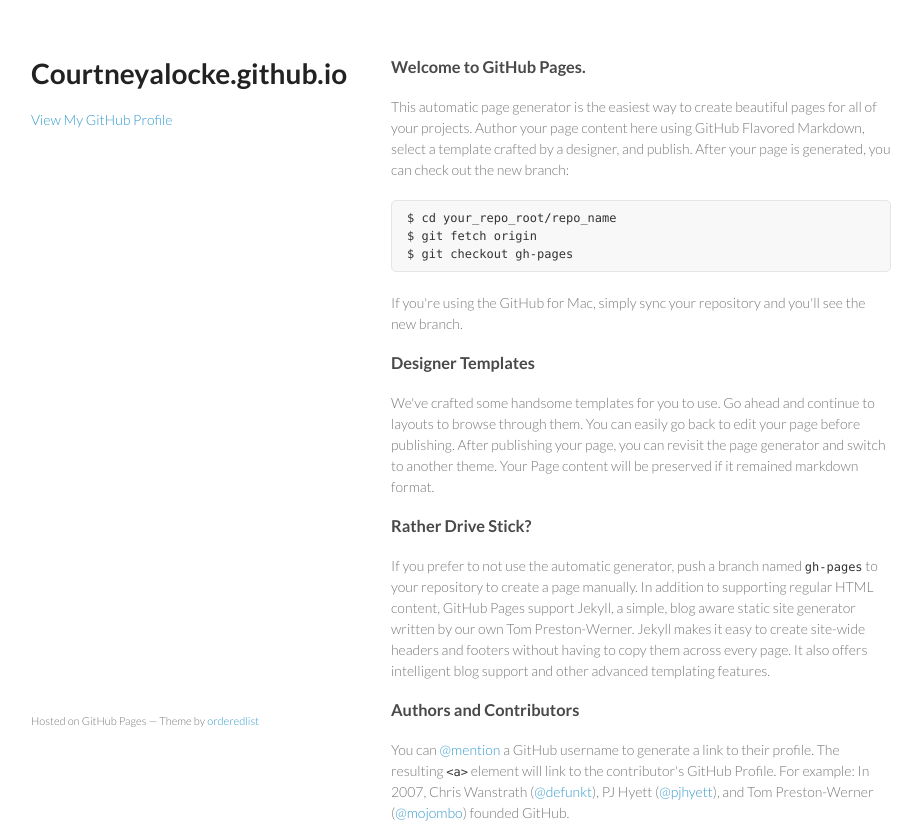
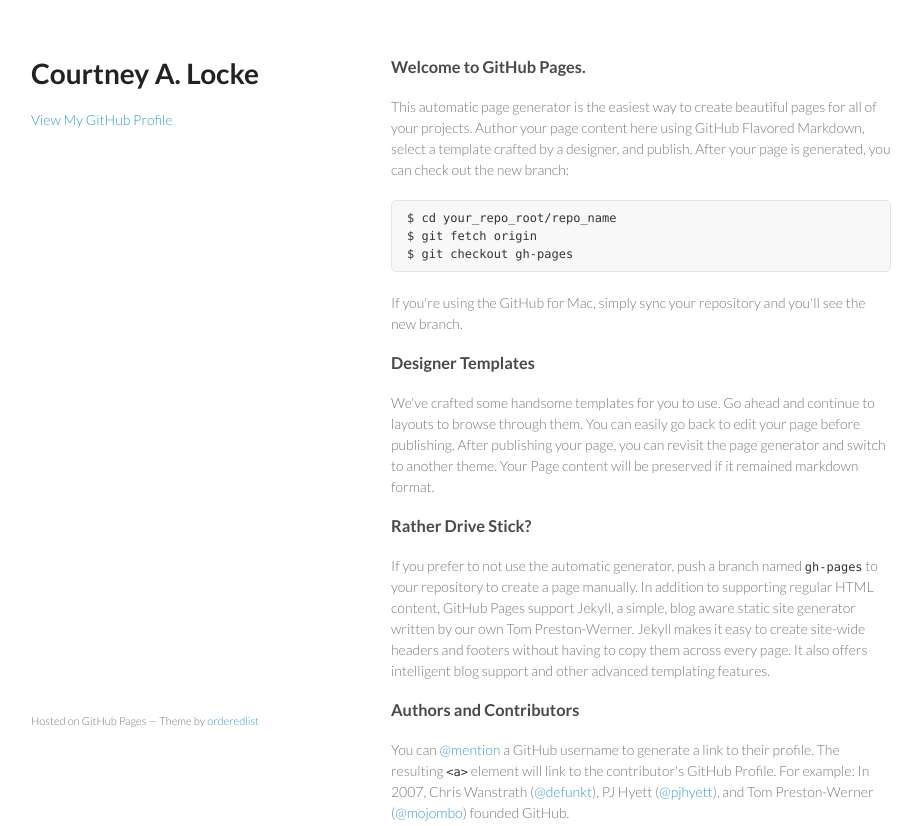
Before and after one commit to CourtneyALocke/CourtneyALocke.github.io, a plain HTML site: page index.html in a window 1280 px wide. Shown: the top 826 px of the page, without its empty margins (179-1101 px from the left). Drawn offline with Linux system fonts and the light colour scheme.

Commit message:
Update index.html

```diff
--- a/index.html
+++ b/index.html
@@ -15,7 +15,7 @@
   <body>
     <div class="wrapper">
       <header>
-        <h1>Courtneyalocke.github.io</h1>
+        <h1>Courtney A. Locke</h1>
         <p></p>
 
 
```
